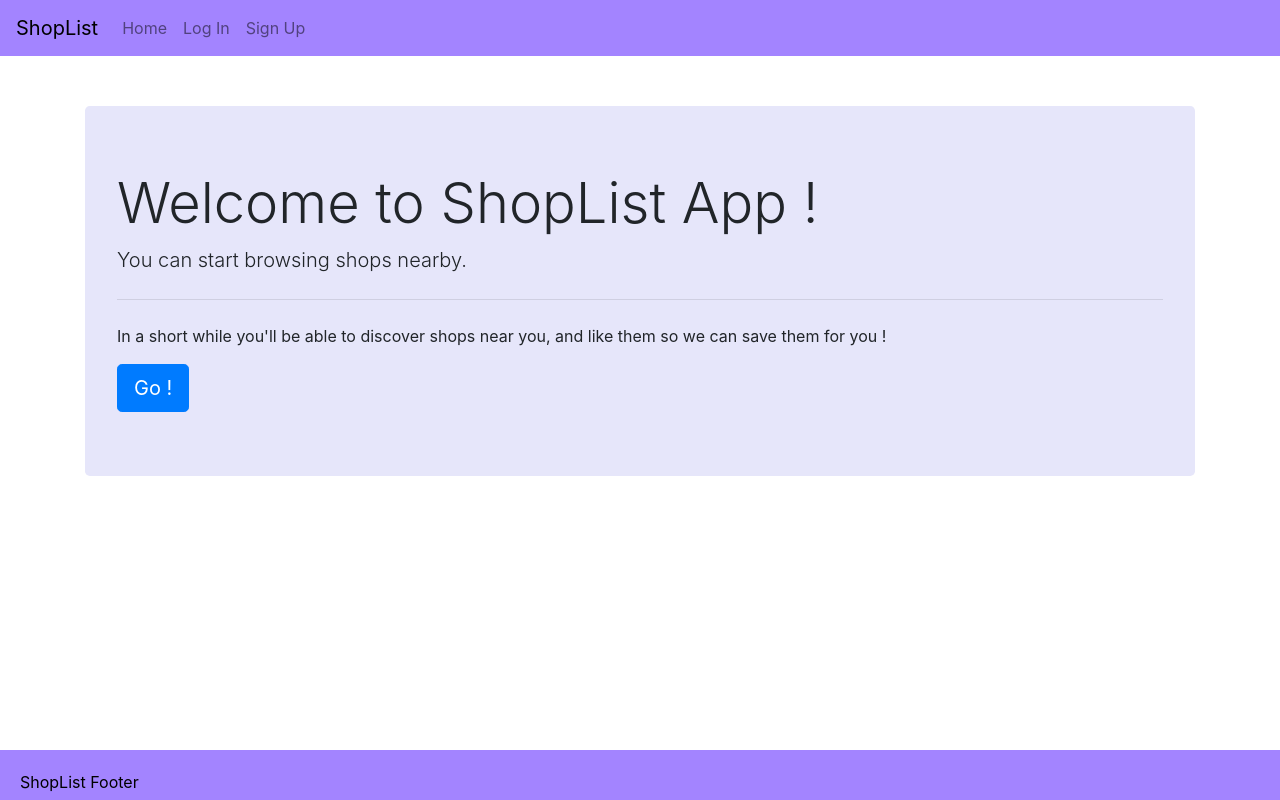
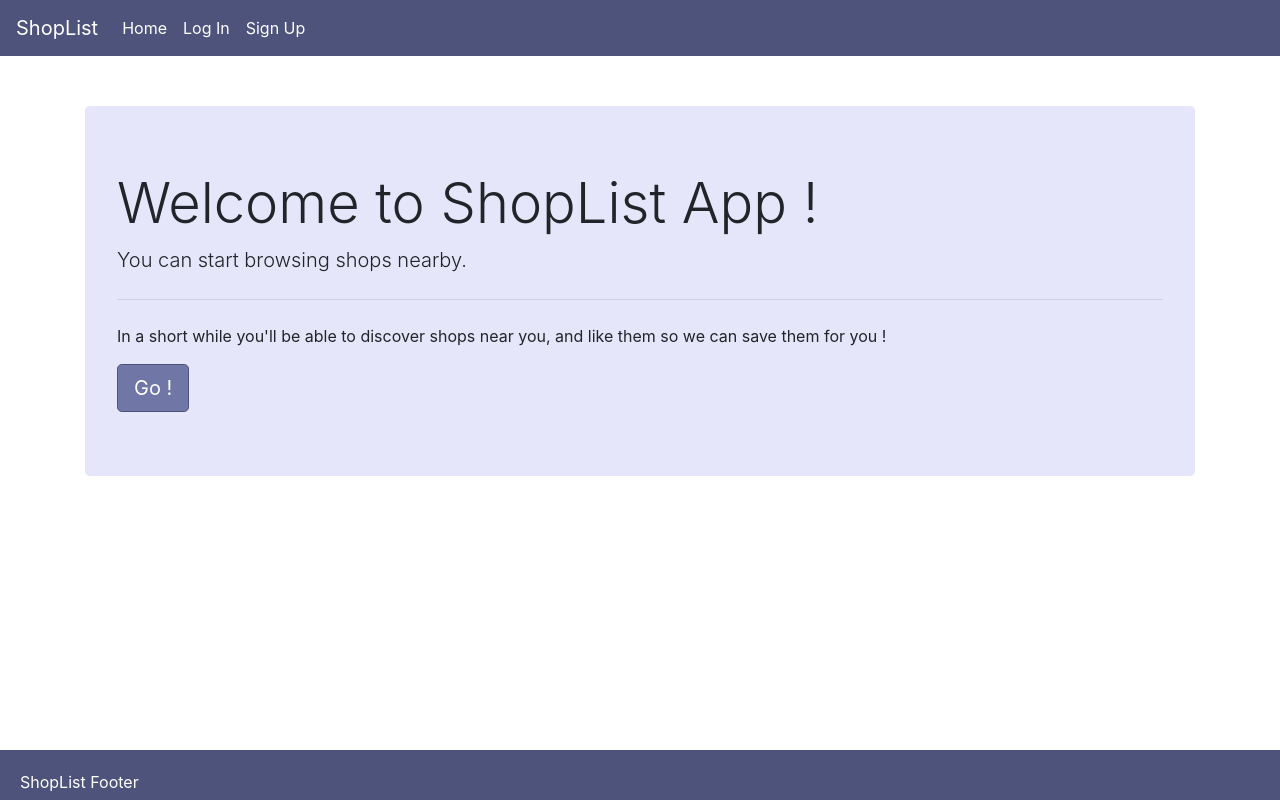
Before and after one commit to Z3U2/web-coding-challenge-frontend, a React (Create React App) app: page / in a window 1280 px wide. Built offline with nearby package versions, Linux system fonts and the light colour scheme; no server answers.

Commit message:
Change color theme

```diff
--- a/src/App.css
+++ b/src/App.css
@@ -1,10 +1,48 @@
+.btn-primary {
+  color : #fff;
+  background-color: #7076a5;
+  border-color: #4d537b;
+}
+.btn-primary:hover, .btn-primary:active, .btn-primary:focus {
+  color : #fff!important;
+  background-color: #4d537b!important;
+  border-color: #4d537b!important;
+}
+.btn-primary:focus, .btn-primary:active {
+  box-shadow: 0 0 0 0.2rem rgba(77, 83, 123, 0.5)!important;
+}
+.btn-danger {
+  color : #fff;
+  background-color: #a57076;
+  border-color: #7b4d53;
+}
+.btn-danger:hover, .btn-danger:active, .btn-danger:focus {
+  color : #fff!important;
+  background-color: #7b4d53!important;
+  border-color: #7b4d53!important;
+}
+.btn-danger:focus, .btn-danger:active {
+  box-shadow: 0 0 0 0.2rem rgba(123, 77, 83, 0.5)!important;
+}
+.btn-primary.disabled, .btn-primary:disabled {
+  color : #fff;
+  background-color: #9fa3c3;
+  border-color: #4d537b;
+}
+.btn-primary.disabled:hover, .btn-primary:disabled:hover {
+  color : #fff;
+  background-color: #9fa3c3!important;
+  border-color: #4d537b!important;
+}
+
+
 footer {
   position: absolute;
   width: 100%;
   bottom: 0px;
   height: 50px;
-  color: black;
-  background-color: #a384ff;
+  color: #fff;
+  background-color: #4d537b;
   padding-top: 20px;
   padding-left: 20px;
 }
@@ -14,17 +52,23 @@ footer > p {
 }
 
 nav {
-  background-color: #a384ff!important;
+  color: #fff;
+  background-color: #4d537b!important;
   margin-bottom: 50px;
 }
 
 
 .navbar-brand {
-  color : black!important;
+  color : #fff!important;
+}
+.nav-link {
+  color : #fff!important;
 }
 
 .shop {
-  height: 390px;
+  padding-top: 20px;
+  position: relative;
+  height: 410px;
   margin-bottom: 30px;
   background-color: lavender;
 }
@@ -37,8 +81,8 @@ nav {
 }
 
 .card-title-wrapper {
-  padding-top: 5px;
-  height : 60px;
+  text-align: center;
+  padding-top: 10px;
 }
 
 .alert.alert-danger {
@@ -50,6 +94,10 @@ nav {
 }
 
 .card-body {
+    width: 100%;
+    position: absolute;
+    bottom: 0px;
+    left: 0px;
     justify-content: space-between;
     display: flex;
 }
```
